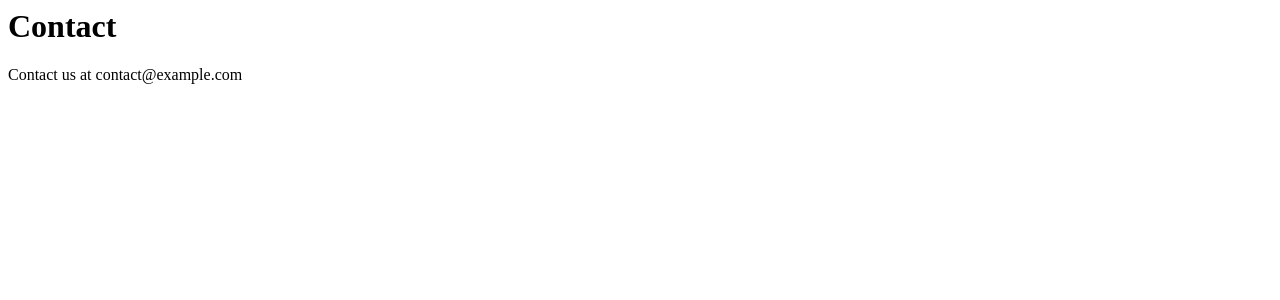
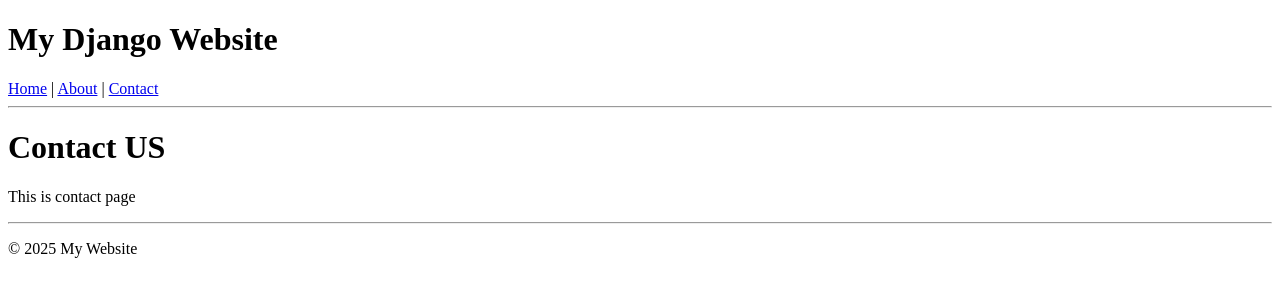
Before and after one commit to dewangupadhyay4/100-days-coding-challenge, a Django app: template django_projects/myproject/myapp/templates/myapp/contact.html in a window 1280 px wide. Shown: the top 300 px of the page. Run offline with Django 3.2, Linux system fonts and the light colour scheme; the template is opened without the code that fills it, so the values that code supplies are empty.

Commit message:
This is day 31

```diff
--- a/django_projects/myproject/myapp/templates/myapp/contact.html
+++ b/django_projects/myproject/myapp/templates/myapp/contact.html
@@ -1,2 +1,11 @@
-<h1>Contact</h1>
-<p>Contact us at contact@example.com</p>
+{% extends 'myapp/base.html' %}
+
+{% block title %}Contact page{% endblock %}
+
+{% block content %}
+<h1>Contact US</h1>
+<p>This is contact page</p>
+{% endblock %}
+
+{% comment %} <h1>Contact</h1>
+<p>Contact us at contact@example.com</p> {% endcomment %}
--- a/django_projects/myproject/myapp/views.py
+++ b/django_projects/myproject/myapp/views.py
@@ -11,7 +11,7 @@ def about(request):
 
 def contact(request):
     # return HttpResponse("<h1>Hello this is home page")
-    return render(request, "contact/home.html")
+    return render(request, "myapp/contact.html")
 
 def login(request):
     return render(request,"myapp/login.html")
```
